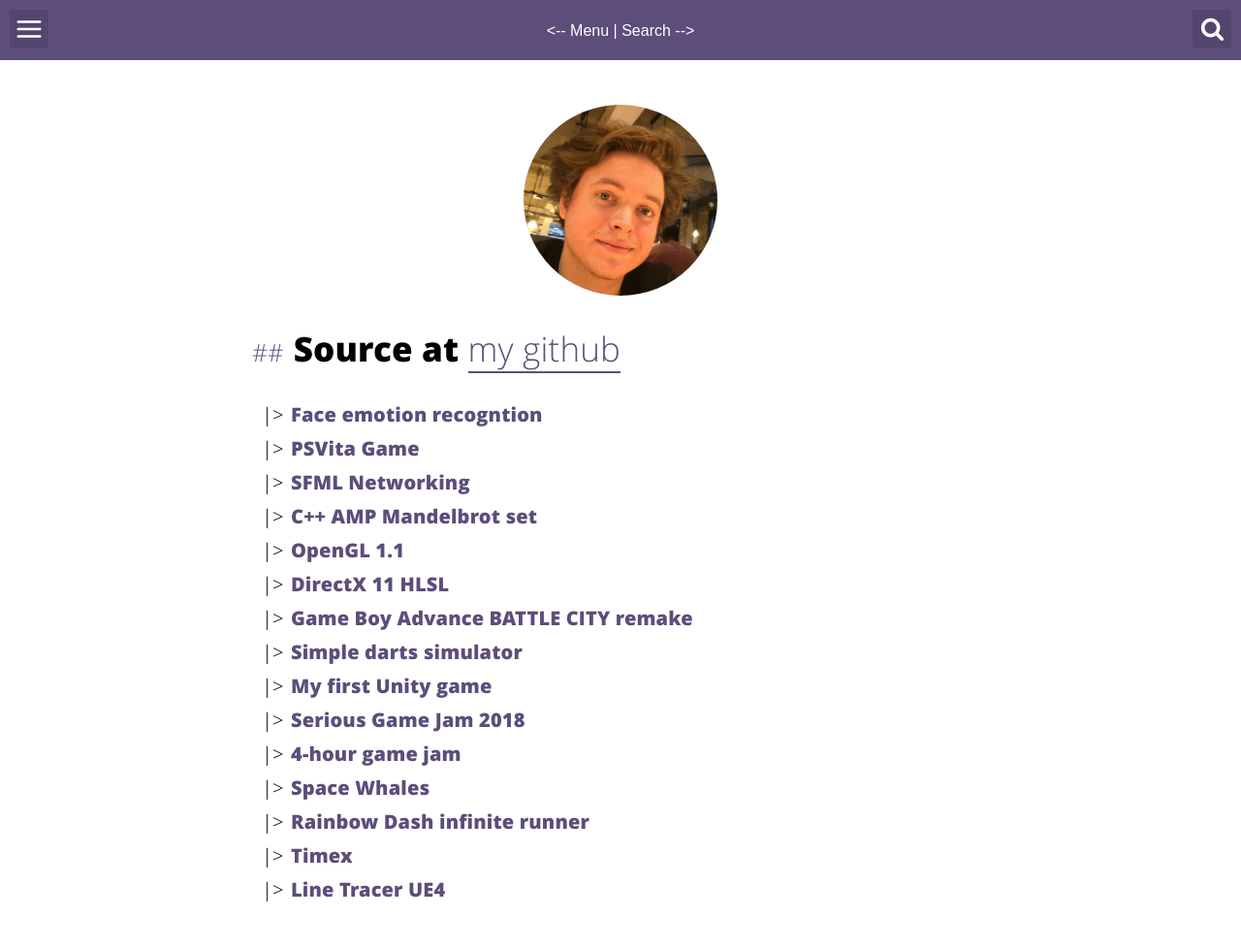
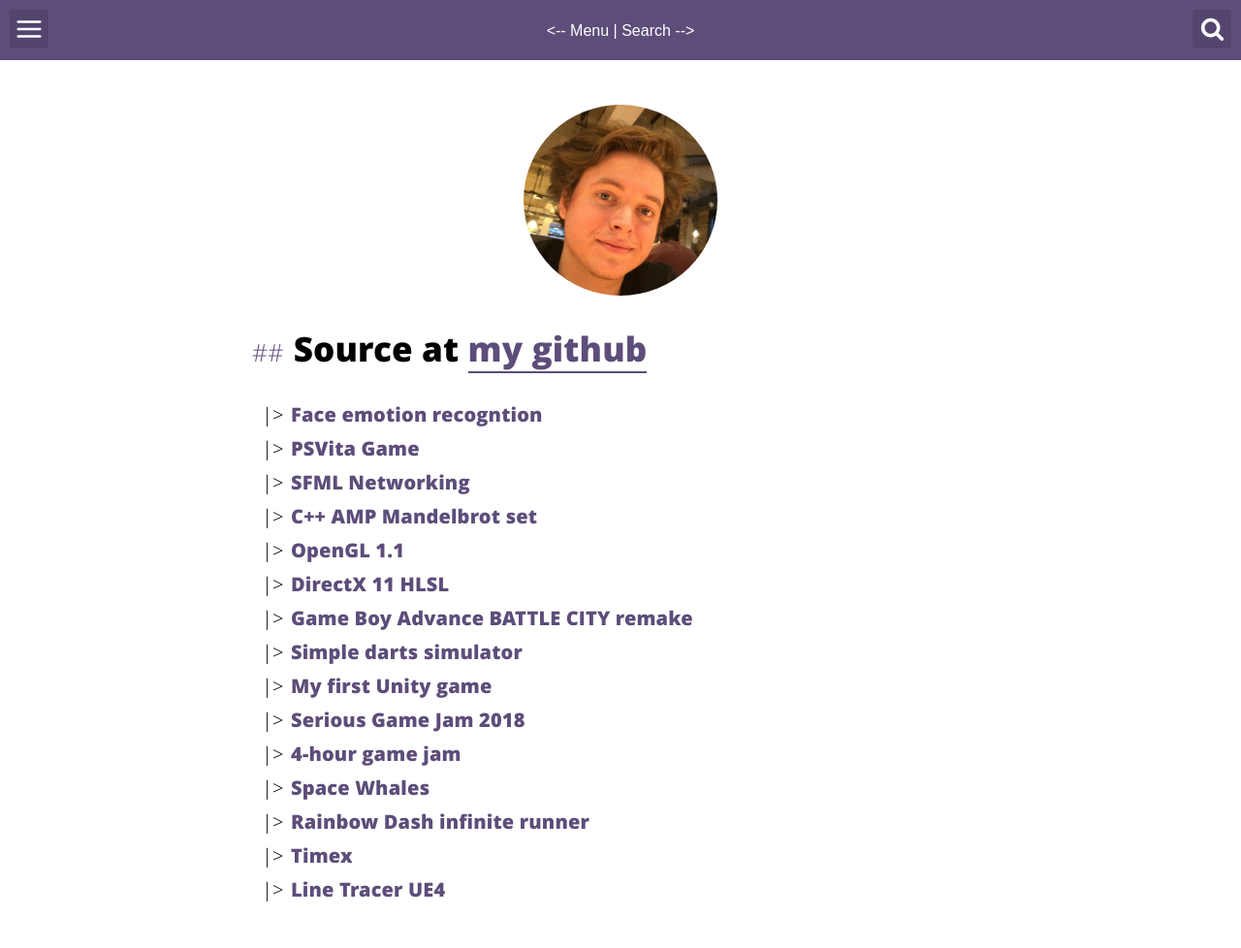
Before and after one commit to matzar/matzar.github.io, a Jekyll site: the page built from about.html, in a window 1280 px wide. Shown: the whole page at 97% size. Built offline with Jekyll 4.4.1, drawn with Linux system fonts in a browser that asks for light colours.

Commit message:
update: bold link

```diff
--- a/about.html
+++ b/about.html
@@ -7,7 +7,7 @@ description: "Mateusz Zaremba's projects"
 
 <img itemprop="image" class="img-rounded about_perfil" src="/assets/img/me.png" alt="My profile">
 
-<h2>Source at <a target="_blank" href="https://github.com/matzar">my github</a></h2>
+<h2>Source at <a style="font-weight:bold" target="_blank" href="https://github.com/matzar">my github</a></h2>
 
 <div class="aboutme">
 	<ul class="recent">
```
